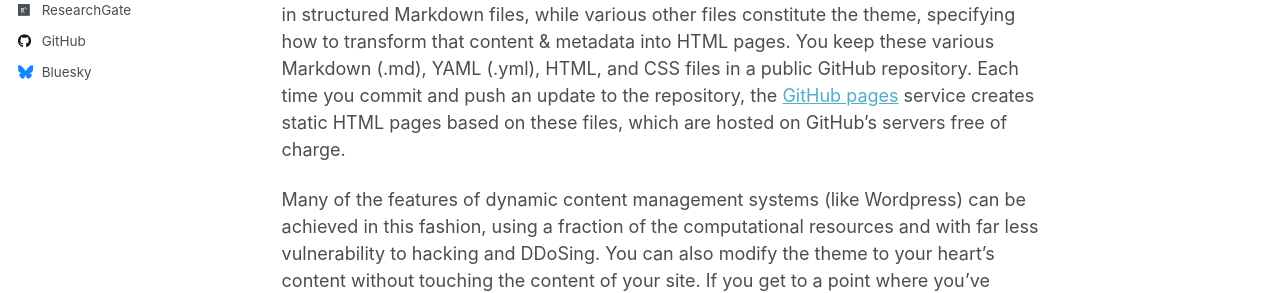
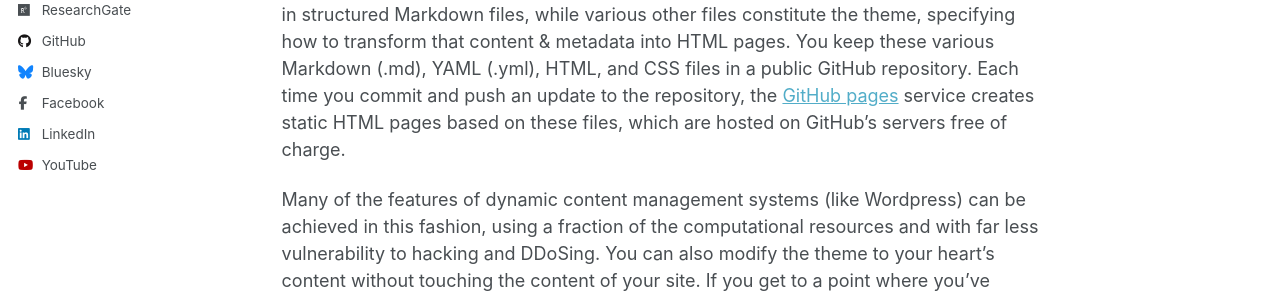
Before and after one commit to fdelbot/fdelbot.github.io, a Jekyll site: the page built from _pages/about.md, in a window 1280 px wide. Shown: the part 587-880 px from the top of the page. Built offline with Jekyll 4.4.1, drawn with Linux system fonts in a browser that asks for light colours; some web fonts are replaced; a script that is not in the unit is left out; part of the change alters nothing that is shown.

Commit message:
Update _config.yml

```diff
--- a/_config.yml
+++ b/_config.yml
@@ -54,7 +54,7 @@ author:
   # Social media
   artstation       : # Username
   bluesky          : "bsky.app" # Replace this with you Bluesky username
-  facebook         : # Username
+  facebook         : "https://www.facebook.com/francois.delbot.9"# Username
   flickr           : # Username
   foursquare       : # Username
   goodreads        : # Username
@@ -62,7 +62,7 @@ author:
   keybase          : # Username
   instagram        : # Username
   lastfm           : # Username
-  linkedin         : # Username
+  linkedin         : "https://www.linkedin.com/in/fran%C3%A7ois-delbot-39508160/"# Username
   mastodon         : # URL
   medium           : # URL
   pinterest        : # Username
@@ -75,7 +75,7 @@ author:
   weibo            : # Username
   wikipedia        : # Username
   xing             : # Username
-  youtube          : # Username
+  youtube          : "https://youtube.com/channel/UCOf4mry7OEM3Pal-4w0Bnpw/Fran%C3%A7oisDelbot?si=HIRh2VmVOJPckb_t"# Username
   zhihu            : # Username
 
 # Publication Category - The following the list of publication categories and their headings
```
